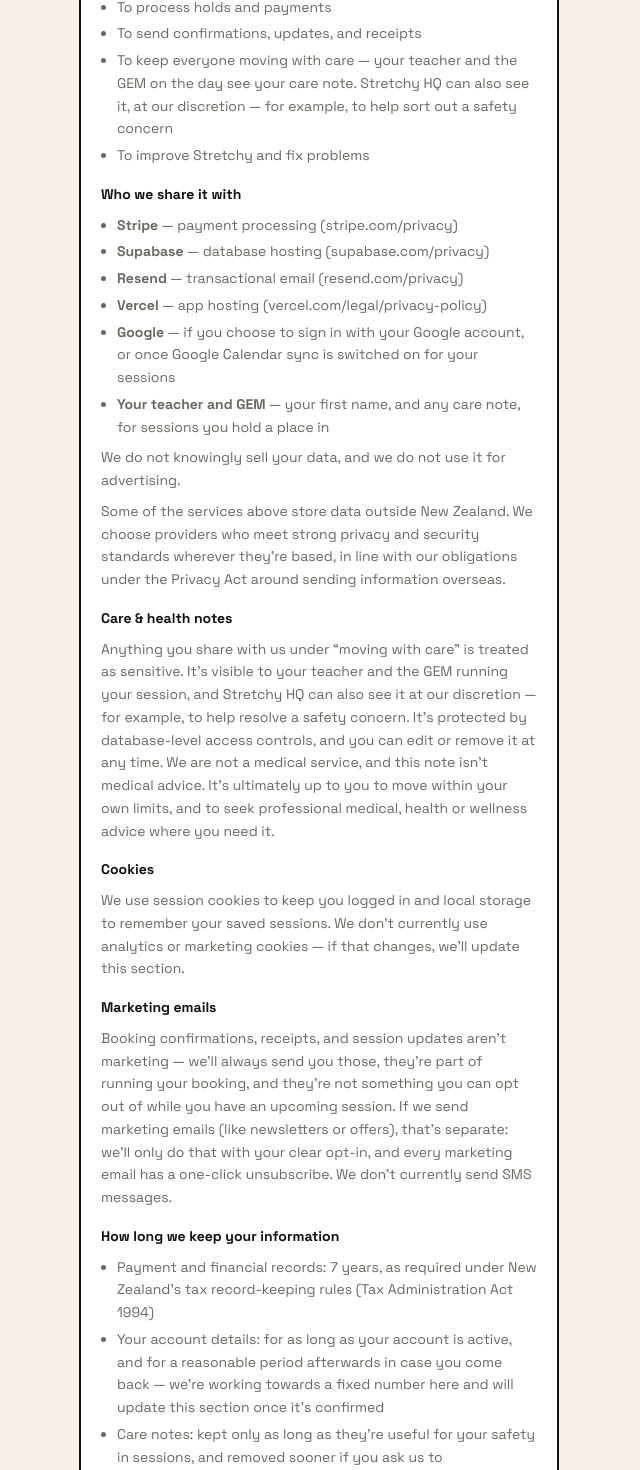
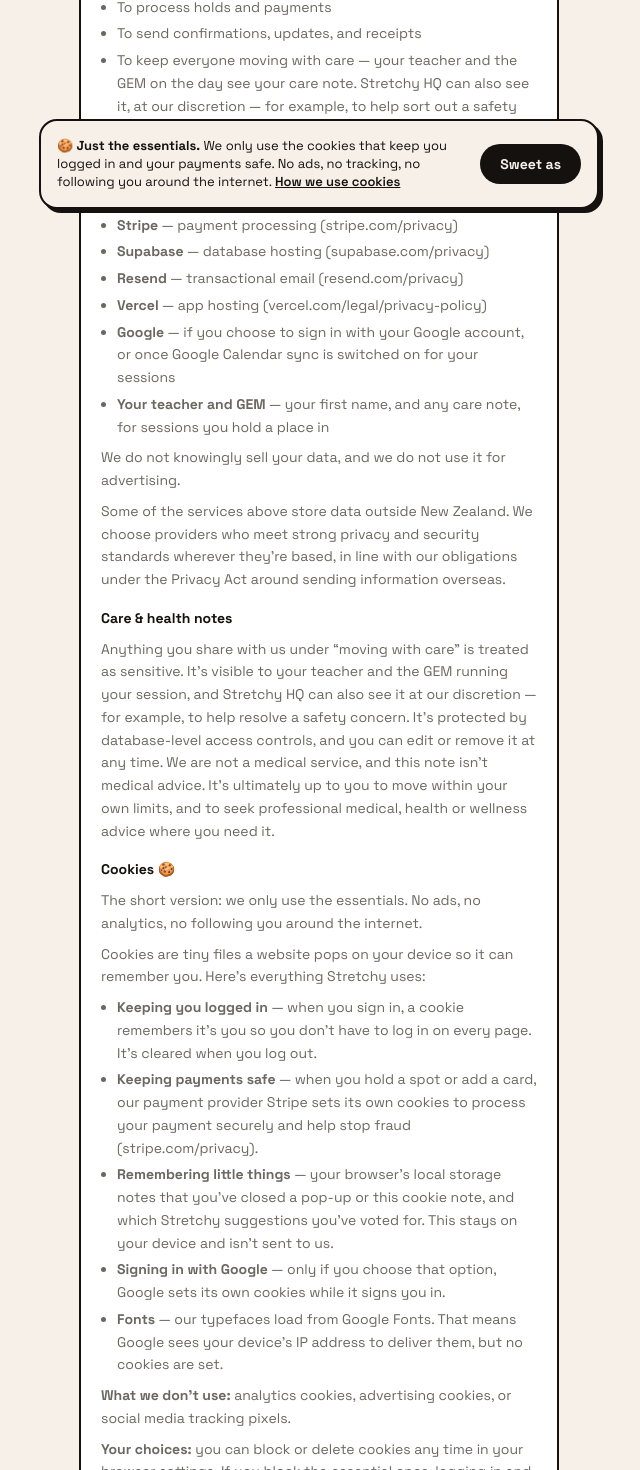
Before and after one commit to kimberley-stretchy/stretchy-app, a Next.js app: page /privacy in a window 1280 px wide. Shown: the part 575-2045 px from the top of the page, without its empty margins (321-961 px from the left). Built offline with nearby package versions, Linux system fonts and the light colour scheme; no server answers.

Commit message:
Cookie notice for visitors + fuller Cookies section in the privacy policy
Co-Authored-By: Claude Opus 5.5 <noreply@anthropic.com>

```diff
--- a/app/layout.tsx
+++ b/app/layout.tsx
@@ -1,5 +1,6 @@
 import type { Metadata, Viewport } from "next";
 import "./globals.css";
+import CookieNotice from "@/components/CookieNotice";
 
 // Without this, some Android browsers (Chrome/Samsung Internet's "force dark
 // theme" setting) auto-invert the whole page to a dark palette on devices
@@ -49,6 +50,7 @@ export default function RootLayout({
       </head>
       <body className="min-h-dvh bg-cream antialiased flex flex-col">
         <main className="flex-1">{children}</main>
+        <CookieNotice />
         <footer className="py-4 text-center text-xs text-gray-400">
           Made with love{" "}
           <a
--- a/app/privacy/page.tsx
+++ b/app/privacy/page.tsx
@@ -17,7 +17,7 @@ export default function PrivacyPage() {
           <h1 className="font-display font-bold text-ink mb-1" style={{ fontSize: "36px", letterSpacing: "-0.03em" }}>
             Privacy policy
           </h1>
-          <p className="font-mono text-xs text-muted uppercase tracking-widest">NZ Privacy Act 2020 · Last updated September 2026</p>
+          <p className="font-mono text-xs text-muted uppercase tracking-widest">NZ Privacy Act 2020 · Last updated October 2026</p>
         </div>
 
         <div className="bg-white rounded-card border-2 border-ink p-5 space-y-4 text-sm text-ink leading-relaxed">
@@ -64,9 +64,19 @@ export default function PrivacyPage() {
             <p className="text-muted">Anything you share with us under &ldquo;moving with care&rdquo; is treated as sensitive. It&rsquo;s visible to your teacher and the GEM running your session, and Stretchy HQ can also see it at our discretion — for example, to help resolve a safety concern. It&rsquo;s protected by database-level access controls, and you can edit or remove it at any time. We are not a medical service, and this note isn&rsquo;t medical advice. It&rsquo;s ultimately up to you to move within your own limits, and to seek professional medical, health or wellness advice where you need it.</p>
           </div>
 
-          <div>
-            <h2 className="font-bold mb-2">Cookies</h2>
-            <p className="text-muted">We use session cookies to keep you logged in and local storage to remember your saved sessions. We don&rsquo;t currently use analytics or marketing cookies — if that changes, we&rsquo;ll update this section.</p>
+          <div id="cookies" className="scroll-mt-6">
+            <h2 className="font-bold mb-2">Cookies 🍪</h2>
+            <p className="text-muted">The short version: we only use the essentials. No ads, no analytics, no following you around the internet.</p>
+            <p className="text-muted mt-2">Cookies are tiny files a website pops on your device so it can remember you. Here&rsquo;s everything Stretchy uses:</p>
+            <ul className="text-muted space-y-1 list-disc pl-4 mt-2">
+              <li><strong>Keeping you logged in</strong> — when you sign in, a cookie remembers it&rsquo;s you so you don&rsquo;t have to log in on every page. It&rsquo;s cleared when you log out.</li>
+              <li><strong>Keeping payments safe</strong> — when you hold a spot or add a card, our payment provider Stripe sets its own cookies to process your payment securely and help stop fraud (stripe.com/privacy).</li>
+              <li><strong>Remembering little things</strong> — your browser&rsquo;s local storage notes that you&rsquo;ve closed a pop-up or this cookie note, and which Stretchy suggestions you&rsquo;ve voted for. This stays on your device and isn&rsquo;t sent to us.</li>
+              <li><strong>Signing in with Google</strong> — only if you choose that option, Google sets its own cookies while it signs you in.</li>
+              <li><strong>Fonts</strong> — our typefaces load from Google Fonts. That means Google sees your device&rsquo;s IP address to deliver them, but no cookies are set.</li>
+            </ul>
+            <p className="text-muted mt-2"><strong>What we don&rsquo;t use:</strong> analytics cookies, advertising cookies, or social media tracking pixels.</p>
+            <p className="text-muted mt-2"><strong>Your choices:</strong> you can block or delete cookies any time in your browser settings. If you block the essential ones, logging in and booking won&rsquo;t work — but you can still browse what&rsquo;s on. Because everything we use is needed to run Stretchy, there&rsquo;s nothing to opt in or out of. If we ever add analytics or marketing cookies, we&rsquo;ll ask you first and update this section.</p>
           </div>
 
           <div>
--- /dev/null
+++ b/components/CookieNotice.tsx
@@ -0,0 +1,58 @@
+"use client";
+
+import { useEffect, useState } from "react";
+import Link from "next/link";
+import { usePathname } from "next/navigation";
+
+const OK_KEY = "stretchy-cookie-notice-ok";
+
+// A notice, not a consent form: Stretchy only sets essential cookies (login +
+// Stripe payments), so there's nothing optional to accept or decline. If
+// analytics/marketing cookies are ever added, this needs real opt-in choices.
+export default function CookieNotice() {
+  const pathname = usePathname();
+  const [visible, setVisible] = useState(false);
+
+  useEffect(() => {
+    try {
+      if (localStorage.getItem(OK_KEY)) return;
+    } catch {
+      // localStorage unavailable — show anyway
+    }
+    setVisible(true);
+  }, []);
+
+  function dismiss() {
+    setVisible(false);
+    try {
+      localStorage.setItem(OK_KEY, "1");
+    } catch {
+      // ignore
+    }
+  }
+
+  if (!visible || pathname.startsWith("/admin")) return null;
+
+  return (
+    <div
+      role="region"
+      aria-label="Cookie notice"
+      className="fixed bottom-0 inset-x-0 z-50 p-3 sm:p-4 pointer-events-none"
+    >
+      <div className="pointer-events-auto max-w-[560px] mx-auto bg-cream border-2 border-ink rounded-[18px] p-4 flex flex-col sm:flex-row sm:items-center gap-3 shadow-[4px_4px_0_#14110F]">
+        <p className="text-[13px] leading-snug text-ink flex-1">
+          <strong>🍪 Just the essentials.</strong> We only use the cookies that keep you logged in and your payments safe.
+          No ads, no tracking, no following you around the internet.{" "}
+          <Link href="/privacy#cookies" className="underline font-semibold whitespace-nowrap">How we use cookies</Link>
+        </p>
+        <button
+          onClick={dismiss}
+          className="h-10 px-5 rounded-pill text-sm font-bold flex-shrink-0"
+          style={{ background: "#14110F", color: "#F7F0E8" }}
+        >
+          Sweet as
+        </button>
+      </div>
+    </div>
+  );
+}
```
